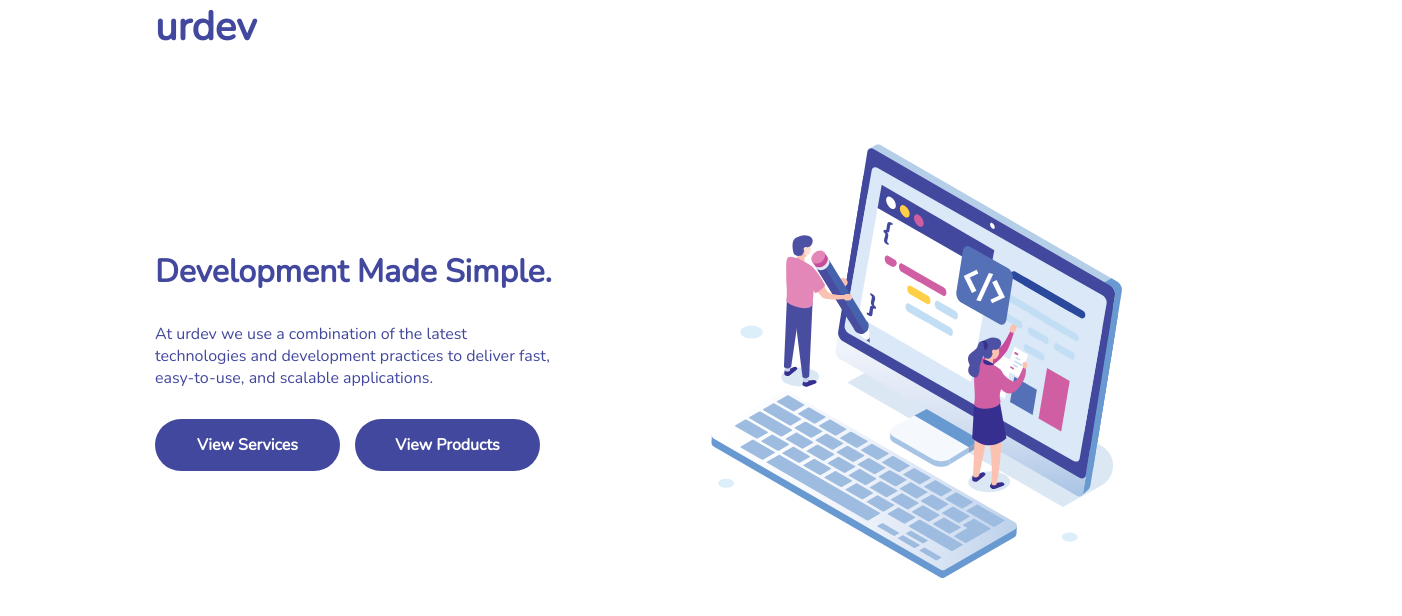
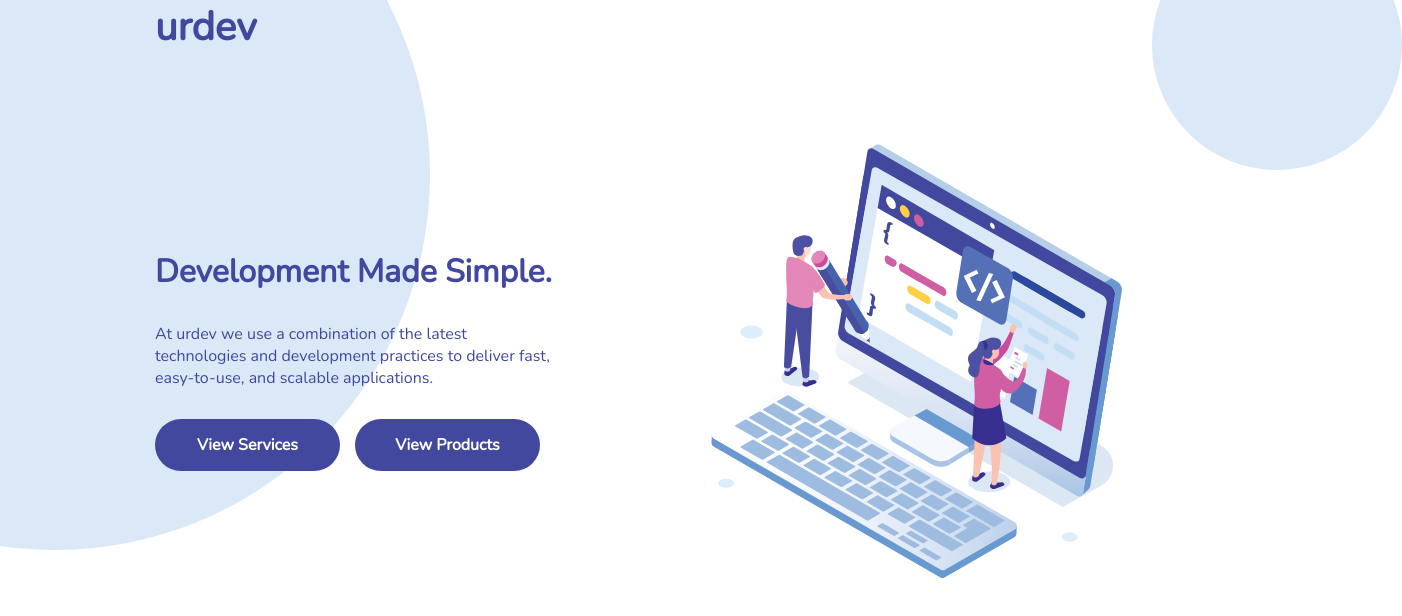
Before and after one commit to urdev-xyz/urdev-redesign, a React (Create React App) app: page / in a window 1280 px wide. Shown: the top 616 px of the page, 1402 px wide, since content can reach past the window. Built offline with nearby package versions, Linux system fonts and the light colour scheme.

Commit message:
added the bg circles

```diff
--- a/src/App.css
+++ b/src/App.css
@@ -5,6 +5,27 @@
 
   --purple: #42489E;
   --pink: #D05EA3;
+}
+
+.big-circle-bg {
+  display: none;
+  position: absolute;
+  top: -25%;
+  left: -25%;
+  z-index: 0;
+  background: #DBE8F7;
+  border-radius: 100%;
+}
+.small-circle-bg {
+  position: absolute;
+  top: -10%;
+  left: 90%;
+  z-index: 0;
+
+  width: 250px;
+  height: 250px;
+  background: #DBE8F7;
+  border-radius: 100%;
 }
 
 .App {
@@ -17,6 +38,7 @@
 .Content {
   background: rgba(0, 0, 0, 0);
   position: absolute;
+  z-index: 5;
   top: 0;
   left: 0;
   padding-top: 60px;
@@ -31,4 +53,9 @@
       transform: translateX(-50%);
       max-width: 1000px;
   }
+  .big-circle-bg {
+    display: block;
+    height: 750px;
+    width: 750px;
+  }
 }
--- a/src/App.js
+++ b/src/App.js
@@ -9,6 +9,7 @@ class App extends Component {
       <div className="App">
         <Navbar/>
         <div className='big-circle-bg'></div>
+        <div className='small-circle-bg'></div>
         <div className="Content">
           <Header/>
         </div>
--- a/src/components/Navbar/Navbar.css
+++ b/src/components/Navbar/Navbar.css
@@ -4,7 +4,7 @@
     z-index: 10;
     width: 100%;
     height: 60px;
-    background: white;
+    background: ;
     color: var(--purple);
 
     text-align: left;
```
